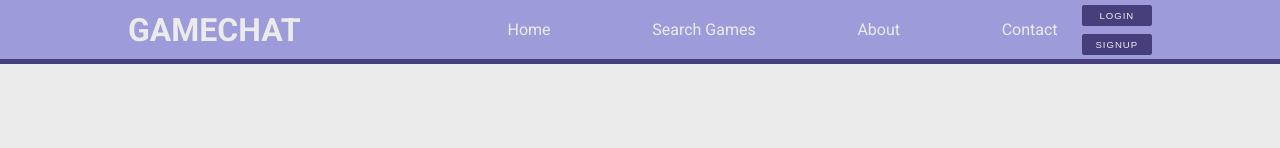
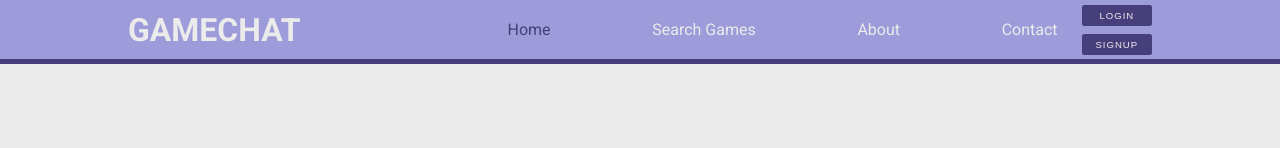
Before and after one commit to johncoryk/react-message-board, a React (Create React App) app in the folder client/: page / in a window 1280 px wide. Shown: the top 148 px of the page. Built offline with nearby package versions, Linux system fonts and the light colour scheme; the HTML template or start-up script is replaced by a standard one.

Commit message:
added activeclassname to links!

```diff
--- a/client/src/components/Header.js
+++ b/client/src/components/Header.js
@@ -1,5 +1,5 @@
 import React from 'react';
-import { Link } from 'react-router-dom';
+import { NavLink } from 'react-router-dom';
 
 import Button from './utility/Button';
 
@@ -11,10 +11,14 @@ const Header = () => {
         <div className='links-container'>
           <ul className='links'>
             <li>
-              <Link to='/'>Home</Link>
+              <NavLink activeClassName='active' exact to='/'>
+                Home
+              </NavLink>
             </li>
             <li>
-              <Link to='/game-search'>Search Games</Link>
+              <NavLink activeClassName='active' exact to='/game-search'>
+                Search Games
+              </NavLink>
             </li>
             <li>About</li>
             <li>Contact</li>
--- a/client/src/styles/style.css
+++ b/client/src/styles/style.css
@@ -37,7 +37,7 @@ a:hover {
   color: var(--dark-purple);
 }
 
-.selected {
+.active {
   color: var(--dark-purple);
 }
 
```
